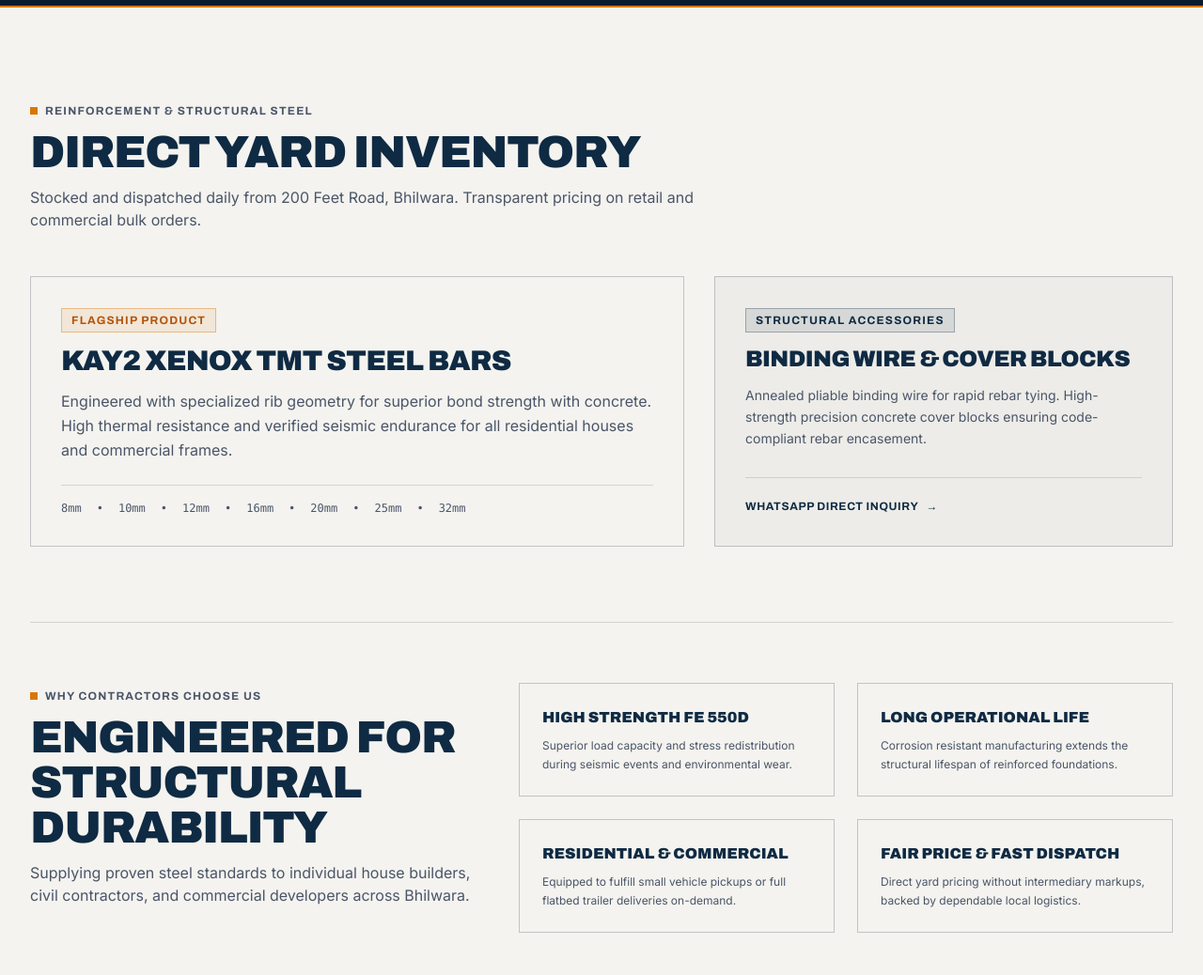
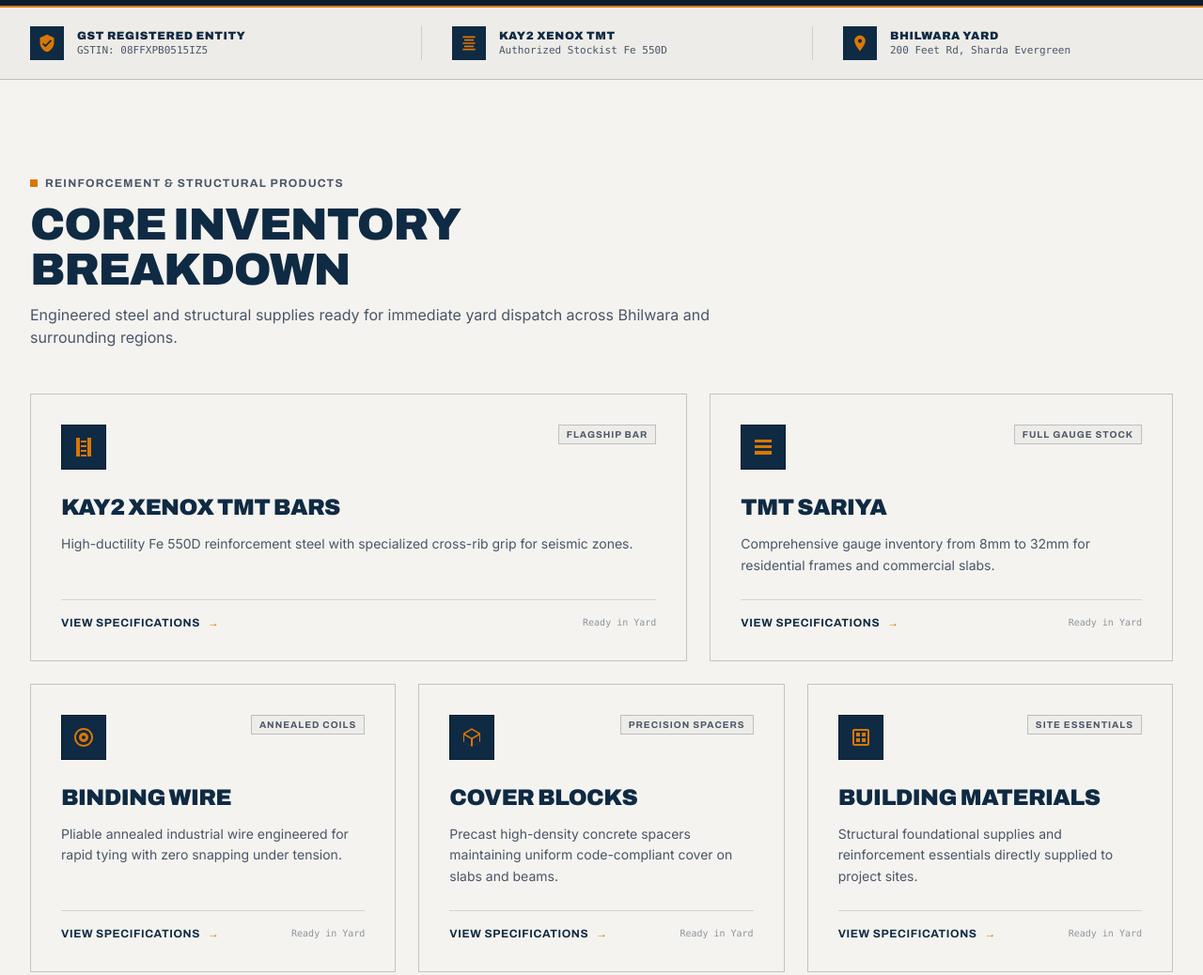
Before and after one commit to Devraj-s63/shree-shiv-constraction, an Astro site: page / in a window 1280 px wide. Shown: the part 660-1698 px from the top of the page at 94% size. Built offline with nearby package versions, Linux system fonts and the light colour scheme; Astro itself is replaced by a stand-in of ours.

Commit message:
feat: add trust strip, 5-card products grid with custom icons, and dedicated /products page

```diff
--- /dev/null
+++ b/src/components/ProductsGrid.astro
@@ -0,0 +1,100 @@
+---
+import SectionHeading from './SectionHeading.astro';
+
+const products = [
+  {
+    title: 'Kay2 Xenox TMT Bars',
+    description: 'High-ductility Fe 550D reinforcement steel with specialized cross-rib grip for seismic zones.',
+    href: '/products#kay2-xenox',
+    tag: 'Flagship Bar',
+    // Custom inline SVG: High Strength TMT Rebar Icon
+    iconSvg: `<svg class="w-6 h-6 fill-current" viewBox="0 0 24 24"><path d="M4 2h4v20H4V2zm12 0h4v20h-4V2zM9 5h6v2H9V5zm0 5h6v2H9v-2zm0 5h6v2H9v-2zm0 5h6v2H9v-2z"/></svg>`,
+    colSpan: 'md:col-span-7',
+  },
+  {
+    title: 'TMT Sariya',
+    description: 'Comprehensive gauge inventory from 8mm to 32mm for residential frames and commercial slabs.',
+    href: '/products#tmt-sariya',
+    tag: 'Full Gauge Stock',
+    // Custom inline SVG: Steel Beams / Bundle Icon
+    iconSvg: `<svg class="w-6 h-6 fill-current" viewBox="0 0 24 24"><path d="M3 4h18v3H3V4zm0 6h18v3H3v-3zm0 6h18v4H3v-4z"/></svg>`,
+    colSpan: 'md:col-span-5',
+  },
+  {
+    title: 'Binding Wire',
+    description: 'Pliable annealed industrial wire engineered for rapid tying with zero snapping under tension.',
+    href: '/products#binding-wire',
+    tag: 'Annealed Coils',
+    // Custom inline SVG: Wire Spool / Coil Icon
+    iconSvg: `<svg class="w-6 h-6 fill-current" viewBox="0 0 24 24"><path d="M12 2C6.48 2 2 6.48 2 12s4.48 10 10 10 10-4.48 10-10S17.52 2 12 2zm0 18c-4.41 0-8-3.59-8-8s3.59-8 8-8 8 3.59 8 8-3.59 8-8 8zm0-13c-2.76 0-5 2.24-5 5s2.24 5 5 5 5-2.24 5-5-2.24-5-5-5zm0 7c-1.1 0-2-.9-2-2s.9-2 2-2 2 .9 2 2-.9 2-2 2z"/></svg>`,
+    colSpan: 'md:col-span-4',
+  },
+  {
+    title: 'Cover Blocks',
+    description: 'Precast high-density concrete spacers maintaining uniform code-compliant cover on slabs and beams.',
+    href: '/products#cover-blocks',
+    tag: 'Precision Spacers',
+    // Custom inline SVG: Concrete Block / Spacer Cube Icon
+    iconSvg: `<svg class="w-6 h-6 fill-current" viewBox="0 0 24 24"><path d="M21 16.5l-9 5.2-9-5.2V7.5l9-5.2 9 5.2v9zM12 4.1L4.8 8.3 12 12.4l7.2-4.1L12 4.1zm-8 5.6v7.2l7 4v-7.2l-7-4zm16 7.2v-7.2l-7 4v7.2l7-4z"/></svg>`,
+    colSpan: 'md:col-span-4',
+  },
+  {
+    title: 'Building Materials',
+    description: 'Structural foundational supplies and reinforcement essentials directly supplied to project sites.',
+    href: '/products#building-materials',
+    tag: 'Site Essentials',
+    // Custom inline SVG: Construction Structural Frame Icon
+    iconSvg: `<svg class="w-6 h-6 fill-current" viewBox="0 0 24 24"><path d="M19 3H5c-1.1 0-2 .9-2 2v14c0 1.1.9 2 2 2h14c1.1 0 2-.9 2-2V5c0-1.1-.9-2-2-2zm0 16H5V5h14v14zM7 7h4v4H7V7zm6 0h4v4h-4V7zm-6 6h4v4H7v-4zm6 0h4v4h-4v-4z"/></svg>`,
+    colSpan: 'md:col-span-4',
+  },
+];
+---
+
+<section id="products-grid" class="py-16 md:py-24">
+  <SectionHeading
+    eyebrow="Reinforcement &amp; Structural Products"
+    title="Core Inventory Breakdown"
+    subtitle="Engineered steel and structural supplies ready for immediate yard dispatch across Bhilwara and surrounding regions."
+  />
+
+  <!-- 5 Cards Layout (Asymmetric editorial grid: Top row 7 + 5, Bottom row 4 + 4 + 4, adhering strictly to non-uniform structure) -->
+  <div class="grid grid-cols-1 md:grid-cols-12 gap-6">
+    {products.map((item) => (
+      <div class={`${item.colSpan} border border-steel-gray/30 bg-canvas p-6 md:p-8 flex flex-col justify-between hover:border-steel-blue transition-colors group relative`}>
+        <div>
+          <!-- Card Header: Icon & Tag -->
+          <div class="flex items-start justify-between gap-4 mb-6">
+            <div class="w-12 h-12 bg-steel-blue text-canvas flex items-center justify-center shrink-0 border border-steel-blue-dark">
+              <span class="text-safety-amber" set:html={item.iconSvg} />
+            </div>
+            <span class="font-display text-[10px] uppercase tracking-widest font-bold px-2 py-0.5 bg-canvasMuted border border-steel-gray/30 text-steel-gray">
+              {item.tag}
+            </span>
+          </div>
+
+          <!-- Product Title -->
+          <h3 class="font-display text-xl md:text-2xl font-black uppercase tracking-tight text-steel-blue mb-3 group-hover:text-steel-blue-light transition-colors">
+            {item.title}
+          </h3>
+
+          <!-- One-line Description -->
+          <p class="font-body text-sm text-steel-gray leading-relaxed mb-6">
+            {item.description}
+          </p>
+        </div>
+
+        <!-- Direct Link to /products -->
+        <div class="border-t border-steel-gray/20 pt-4 flex items-center justify-between">
+          <a
+            href={item.href}
+            class="font-display text-xs font-bold uppercase tracking-wider text-steel-blue hover:text-safety-amber inline-flex items-center gap-2 focus:outline-none focus:underline"
+          >
+            <span>View Specifications</span>
+            <span class="text-safety-amber">&rarr;</span>
+          </a>
+          <span class="font-mono text-[10px] text-steel-gray/60">Ready in Yard</span>
+        </div>
+      </div>
+    ))}
+  </div>
+</section>
--- /dev/null
+++ b/src/components/TrustStrip.astro
@@ -0,0 +1,63 @@
+---
+// TrustStrip component - Sharp industrial strip highlighting core entity credentials
+---
+
+<section class="bg-canvasMuted border-b border-steel-gray/30">
+  <div class="max-w-7xl mx-auto px-6 md:px-8 py-5">
+    <div class="grid grid-cols-1 md:grid-cols-3 gap-4 md:gap-8 items-center divide-y md:divide-y-0 md:divide-x divide-steel-gray/20">
+      <!-- Item 1: GST Registered -->
+      <div class="flex items-center gap-3.5 pt-2 md:pt-0">
+        <div class="w-9 h-9 bg-steel-blue text-canvas flex items-center justify-center shrink-0">
+          <!-- Custom inline SVG: Certified Shield / Tax Badge -->
+          <svg class="w-5 h-5 fill-current text-safety-amber" viewBox="0 0 24 24">
+            <path d="M12 1L3 5v6c0 5.55 3.84 10.74 9 12 5.16-1.26 9-6.45 9-12V5l-9-4zm-2 16l-4-4 1.41-1.41L10 14.17l6.59-6.59L18 9l-8 8z"/>
+          </svg>
+        </div>
+        <div>
+          <span class="font-display text-xs font-black uppercase tracking-wider text-steel-blue block">
+            GST Registered Entity
+          </span>
+          <span class="font-mono text-[11px] text-steel-gray block">
+            GSTIN: 08FFXPB0515IZ5
+          </span>
+        </div>
+      </div>
+
+      <!-- Item 2: Kay2 Xenox Authorized -->
+      <div class="flex items-center gap-3.5 pt-3 md:pt-0 md:pl-8">
+        <div class="w-9 h-9 bg-steel-blue text-canvas flex items-center justify-center shrink-0">
+          <!-- Custom inline SVG: Rebar / Structural Steel Ribs -->
+          <svg class="w-5 h-5 fill-current text-safety-amber" viewBox="0 0 24 24">
+            <path d="M4 3h16v2H4V3zm2 4h12v2H6V7zm-2 4h16v2H4v-2zm2 4h12v2H6v-2zm-2 4h16v2H4v-2z"/>
+          </svg>
+        </div>
+        <div>
+          <span class="font-display text-xs font-black uppercase tracking-wider text-steel-blue block">
+            Kay2 Xenox TMT
+          </span>
+          <span class="font-mono text-[11px] text-steel-gray block">
+            Authorized Stockist Fe 550D
+          </span>
+        </div>
+      </div>
+
+      <!-- Item 3: Bhilwara Yard Location -->
+      <div class="flex items-center gap-3.5 pt-3 md:pt-0 md:pl-8">
+        <div class="w-9 h-9 bg-steel-blue text-canvas flex items-center justify-center shrink-0">
+          <!-- Custom inline SVG: Pin / Yard Warehouse Location -->
+          <svg class="w-5 h-5 fill-current text-safety-amber" viewBox="0 0 24 24">
+            <path d="M12 2C8.13 2 5 5.13 5 9c0 5.25 7 13 7 13s7-7.75 7-13c0-3.87-3.13-7-7-7zm0 9.5c-1.38 0-2.5-1.12-2.5-2.5s1.12-2.5 2.5-2.5 2.5 1.12 2.5 2.5-1.12 2.5-2.5 2.5z"/>
+          </svg>
+        </div>
+        <div>
+          <span class="font-display text-xs font-black uppercase tracking-wider text-steel-blue block">
+            Bhilwara Yard
+          </span>
+          <span class="font-mono text-[11px] text-steel-gray block">
+            200 Feet Rd, Sharda Evergreen
+          </span>
+        </div>
+      </div>
+    </div>
+  </div>
+</section>
--- a/src/pages/index.astro
+++ b/src/pages/index.astro
@@ -1,105 +1,73 @@
 ---
 import Base from '../layouts/Base.astro';
 import Hero from '../components/Hero.astro';
-import Badge from '../components/Badge.astro';
-import Card from '../components/Card.astro';
+import TrustStrip from '../components/TrustStrip.astro';
+import ProductsGrid from '../components/ProductsGrid.astro';
 import SectionHeading from '../components/SectionHeading.astro';
+import Button from '../components/Button.astro';
 ---
 
 <Base>
   <!-- Full-width Dark Steel-Blue Hero -->
   <Hero />
 
+  <!-- Trust Strip: GST Registered • Kay2 Xenox TMT • Bhilwara -->
+  <TrustStrip />
+
   <!-- Core Content Sections -->
-  <main class="max-w-7xl mx-auto px-6 md:px-8 py-16 md:py-24">
-    <!-- Products Anchor Section -->
-    <section id="products" class="mb-20">
-      <SectionHeading
-        eyebrow="Reinforcement &amp; Structural Steel"
-        title="Direct Yard Inventory"
-        subtitle="Stocked and dispatched daily from 200 Feet Road, Bhilwara. Transparent pricing on retail and commercial bulk orders."
-      />
+  <main class="max-w-7xl mx-auto px-6 md:px-8">
+    <!-- Products Grid (5 Cards: Kay2 Xenox TMT Bars, TMT Sariya, Binding Wire, Cover Blocks, Building Materials) -->
+    <ProductsGrid />
 
-      <div class="grid grid-cols-1 md:grid-cols-12 gap-8">
-        <Card class="md:col-span-7">
-          <Badge variant="amber" class="mb-3">Flagship Product</Badge>
-          <h3 class="font-display text-2xl md:text-3xl font-black uppercase tracking-tight text-steel-blue mb-3">
-            Kay2 Xenox TMT Steel Bars
-          </h3>
-          <p class="font-body text-steel-gray text-base leading-relaxed mb-6">
-            Engineered with specialized rib geometry for superior bond strength with concrete. High thermal resistance and verified seismic endurance for all residential houses and commercial frames.
-          </p>
-          <div class="border-t border-steel-gray/20 pt-4 flex flex-wrap gap-4 text-xs font-mono text-steel-gray">
-            <span>8mm</span>
-            <span>&bull;</span>
-            <span>10mm</span>
-            <span>&bull;</span>
-            <span>12mm</span>
-            <span>&bull;</span>
-            <span>16mm</span>
-            <span>&bull;</span>
-            <span>20mm</span>
-            <span>&bull;</span>
-            <span>25mm</span>
-            <span>&bull;</span>
-            <span>32mm</span>
-          </div>
-        </Card>
-
-        <Card variant="canvas" class="md:col-span-5 flex flex-col justify-between">
-          <div>
-            <Badge variant="steel" class="mb-3">Structural Accessories</Badge>
-            <h3 class="font-display text-xl md:text-2xl font-black uppercase tracking-tight text-steel-blue mb-3">
-              Binding Wire &amp; Cover Blocks
-            </h3>
-            <p class="font-body text-steel-gray text-sm leading-relaxed mb-4">
-              Annealed pliable binding wire for rapid rebar tying. High-strength precision concrete cover blocks ensuring code-compliant rebar encasement.
-            </p>
-          </div>
-          <div class="border-t border-steel-gray/20 pt-4">
-            <a href="https://wa.me/918278643303?text=Inquiry%20for%20TMT%20and%20Binding%20Wire" target="_blank" class="font-display text-xs font-bold uppercase tracking-wider text-steel-blue hover:text-safety-amber inline-flex items-center gap-2">
-              <span>WhatsApp Direct Inquiry</span>
-              <span>&rarr;</span>
-            </a>
-          </div>
-        </Card>
-      </div>
-    </section>
-
-    <!-- Value Propositions (Asymmetric 2-column layout, not 3 cards) -->
-    <section class="border-t border-steel-gray/20 pt-16 mb-20">
+    <!-- Why Choose Us / USPs Section -->
+    <section class="border-t border-steel-gray/20 py-16 md:py-20 mb-12">
       <div class="grid grid-cols-1 lg:grid-cols-12 gap-8 items-start">
         <div class="lg:col-span-5">
           <SectionHeading
-            eyebrow="Why Contractors Choose Us"
-            title="Engineered For Structural Durability"
-            subtitle="Supplying proven steel standards to individual house builders, civil contractors, and commercial developers across Bhilwara."
+            eyebrow="Industrial Quality Standards"
+            title="Building a Stronger Tomorrow"
+            subtitle="Engineered steel supply with verified Fe 550D metallurgy, straight-rib precision grip, and immediate yard dispatch in Bhilwara."
           />
+          <div class="mt-6 flex flex-wrap gap-3">
+            <Button variant="call-outline" href="tel:8278643303">
+              Direct Desk: 8278643303
+            </Button>
+            <Button variant="whatsapp" href="https://wa.me/918278643303" target="_blank">
+              WhatsApp Order
+            </Button>
+          </div>
         </div>
 
         <div class="lg:col-span-7 grid grid-cols-1 sm:grid-cols-2 gap-6">
           <div class="border border-steel-gray/30 p-6 bg-canvas">
-            <h4 class="font-display text-base font-black uppercase text-steel-blue mb-2">High Strength Fe 550D</h4>
+            <div class="font-display text-xs font-bold uppercase tracking-wider text-safety-amber mb-2">High Strength</div>
+            <h4 class="font-display text-base font-black uppercase text-steel-blue mb-2">Fe 550D Reinforcement</h4>
             <p class="font-body text-xs text-steel-gray leading-relaxed">
-              Superior load capacity and stress redistribution during seismic events and environmental wear.
+              Certified tensile strength and elongation metrics designed to endure high seismic loads and severe structural stresses.
             </p>
           </div>
+
           <div class="border border-steel-gray/30 p-6 bg-canvas">
+            <div class="font-display text-xs font-bold uppercase tracking-wider text-safety-amber mb-2">Durability</div>
             <h4 class="font-display text-base font-black uppercase text-steel-blue mb-2">Long Operational Life</h4>
             <p class="font-body text-xs text-steel-gray leading-relaxed">
-              Corrosion resistant manufacturing extends the structural lifespan of reinforced foundations.
+              Superior corrosion resistance prevents internal concrete cracking and rust expansion over decades.
             </p>
           </div>
+
           <div class="border border-steel-gray/30 p-6 bg-canvas">
+            <div class="font-display text-xs font-bold uppercase tracking-wider text-safety-amber mb-2">Applications</div>
             <h4 class="font-display text-base font-black uppercase text-steel-blue mb-2">Residential &amp; Commercial</h4>
             <p class="font-body text-xs text-steel-gray leading-relaxed">
-              Equipped to fulfill small vehicle pickups or full flatbed trailer deliveries on-demand.
+              Versatile reinforcement supply suitable for individual housing plots, multi-story buildings, and factory foundations.
             </p>
           </div>
+
           <div class="border border-steel-gray/30 p-6 bg-canvas">
-            <h4 class="font-display text-base font-black uppercase text-steel-blue mb-2">Fair Price &amp; Fast Dispatch</h4>
+            <div class="font-display text-xs font-bold uppercase tracking-wider text-safety-amber mb-2">Pricing &amp; Service</div>
+            <h4 class="font-display text-base font-black uppercase text-steel-blue mb-2">Fair Price + Best Service</h4>
             <p class="font-body text-xs text-steel-gray leading-relaxed">
-              Direct yard pricing without intermediary markups, backed by dependable local logistics.
+              Transparent per-ton/per-bundle rates with organized local logistics and immediate loading facilities at 200 Feet Road.
             </p>
           </div>
         </div>
--- /dev/null
+++ b/src/pages/products.astro
@@ -0,0 +1,141 @@
+---
+import Base from '../layouts/Base.astro';
+import SectionHeading from '../components/SectionHeading.astro';
+import Button from '../components/Button.astro';
+import Badge from '../components/Badge.astro';
+
+const productList = [
+  {
+    id: 'kay2-xenox',
+    name: 'Kay2 Xenox TMT Bars',
+    category: 'Authorized Distributor Stock',
+    grade: 'Fe 550D / Fe 500',
+    description: 'Advanced technology TMT bars manufactured with unique rib pattern providing 200% higher bond strength with concrete. High thermal resistance, superior ductility, and proven seismic resistance.',
+    specs: [
+      { label: 'Available Sizes', value: '8mm, 10mm, 12mm, 16mm, 20mm, 25mm, 32mm' },
+      { label: 'Standard Length', value: '12 Meters / Bend & Straight Bundles' },
+      { label: 'Compliance', value: 'IS 1786 Certified Fe 550D' },
+      { label: 'Key Feature', value: 'High Ductility & Anti-Corrosive Ribs' },
+    ],
+  },
+  {
+    id: 'tmt-sariya',
+    name: 'TMT Sariya (Full Range)',
+    category: 'Primary Reinforcement Steel',
+    grade: 'Structural Grade Reinforcement',
+    description: 'Complete stock of primary structural steel bars for residential foundations, columns, beams, and commercial slab reinforcement. Clean mill finish with minimal rolling tolerance.',
+    specs: [
+      { label: 'Gauge Inventory', value: '8mm to 32mm Available Ex-Stock' },
+      { label: 'Supply Modes', value: 'Retail Bundles & Full Commercial Truckloads' },
+      { label: 'Weighment', value: 'Standard Computerized Weighbridge Yard Dispatch' },
+      { label: 'Applications', value: 'Lintels, Footings, Slabs, Retaining Structures' },
+    ],
+  },
+  {
+    id: 'binding-wire',
+    name: 'Annealed Binding Wire',
+    category: 'Reinforcement Fixing Supply',
+    grade: 'High Tensile Annealed GI / Black',
+    description: 'Soft annealed industrial binding wire designed for tying reinforcement rebar meshes with high speed. Flexible and bend-tolerant without premature snapping during knot tensioning.',
+    specs: [
+      { label: 'Wire Gauge', value: '18 Gauge & 20 Gauge Standard' },
+      { label: 'Packaging', value: 'Rolls & 25kg / 50kg Bundles' },
+      { label: 'Finish', value: 'Rust Preventive Treated / Annealed Pliable' },
+      { label: 'Usage', value: 'Rebar Cage Tying, Mesh Securing' },
+    ],
+  },
+  {
+    id: 'cover-blocks',
+    name: 'Precision Concrete Cover Blocks',
+    category: 'Structural Concrete Spacers',
+    grade: 'M30 / M40 High Density Concrete',
+    description: 'Precast engineered concrete cover blocks ensuring precise clearance between reinforcement bars and formwork. Essential to prevent moisture ingress, rebar oxidation, and spalling.',
+    specs: [
+      { label: 'Cover Sizes', value: '20mm, 25mm, 40mm, 50mm, 75mm' },
+      { label: 'Types', value: 'Slab Spacers, Beam Bottoms, Column Spacers, Footing Pads' },
+      { label: 'Composition', value: 'High-Density Cementitious Mix with Wire Fasteners' },
+      { label: 'Advantage', value: 'Uniform Concrete Bonding without Separation' },
+    ],
+  },
+  {
+    id: 'building-materials',
+    name: 'Structural Building Materials',
+    category: 'Site Reinforcement Essentials',
+    grade: 'Commercial Construction Grade',
+    description: 'Supplemental reinforcement accessories and structural supplies for residential contractors, commercial builders, and industrial foundation contractors across Bhilwara.',
+    specs: [
+      { label: 'Product Range', value: 'Anchor Accessories, Dowel Bars, Mesh Supplies' },
+      { label: 'Service', value: 'Prompt Yard Loading & Jobsite Vehicle Logistics' },
+      { label: 'Invoicing', value: 'Official GST Invoice Included' },
+      { label: 'Yard Support', value: 'Technical Guidance on Bar Bending Schedule Needs' },
+    ],
+  },
+];
+---
+
+<Base
+  title="Products & Specifications | Shree Shiv Construction & Steel, Bhilwara"
+  description="Explore our full inventory of Kay2 Xenox TMT bars, Fe 550D Sariya, binding wire, concrete cover blocks, and building materials in Bhilwara. Call 8278643303."
+>
+  <main class="max-w-7xl mx-auto px-6 md:px-8 py-12 md:py-20">
+    <SectionHeading
+      eyebrow="Material Catalog &bull; Bhilwara Yard"
+      title="Reinforcement Steel &amp; Building Supplies"
+      subtitle="Complete technical specifications for our direct-stock product catalog. All materials stored, tested, and dispatched directly from 200 Feet Road, Bhilwara."
+    />
+
+    <div class="space-y-12">
+      {productList.map((product) => (
+        <article id={product.id} class="border border-steel-gray/30 bg-canvas p-8 md:p-10 relative">
+          <div class="flex flex-wrap items-center justify-between gap-4 border-b border-steel-gray/20 pb-4 mb-6">
+            <div>
+              <span class="text-xs font-display font-bold uppercase tracking-widest text-safety-amber block">
+                {product.category}
+              </span>
+              <h2 class="text-2xl md:text-3xl font-display font-black uppercase text-steel-blue mt-1">
+                {product.name}
+              </h2>
+            </div>
+            <Badge variant="steel">{product.grade}</Badge>
+          </div>
+
+          <div class="grid grid-cols-1 lg:grid-cols-12 gap-8 items-start">
+            <div class="lg:col-span-6">
+              <p class="font-body text-sm md:text-base text-steel-gray leading-relaxed mb-6">
+                {product.description}
+              </p>
+
+              <div class="flex flex-wrap items-center gap-3">
+                <Button
+                  variant="whatsapp"
+                  href={`https://wa.me/918278643303?text=Inquiry%20for%20${encodeURIComponent(product.name)}`}
+                  target="_blank"
+                  class="text-xs"
+                >
+                  WhatsApp Quote
+                </Button>
+                <Button variant="call-outline" href="tel:8278643303" class="text-xs">
+                  Call for Price
+                </Button>
+              </div>
+            </div>
+
+            <div class="lg:col-span-6 bg-canvasMuted border border-steel-gray/20 p-6">
+              <h3 class="font-display text-xs font-bold uppercase tracking-wider text-steel-blue mb-4">
+                Technical Specifications &amp; Stock Details
+              </h3>
+              <dl class="space-y-3 font-mono text-xs">
+                {product.specs.map((spec) => (
+                  <div class="flex flex-col sm:flex-row sm:justify-between border-b border-steel-gray/10 pb-2">
+                    <dt class="text-steel-gray font-body font-semibold">{spec.label}:</dt>
+                    <dd class="text-steel-blue sm:text-right font-medium">{spec.value}</dd>
+                  </div>
+                ))}
+              </dl>
+            </div>
+          </div>
+        </article>
+      ))}
+    </div>
+  </main>
+</Base>
```
